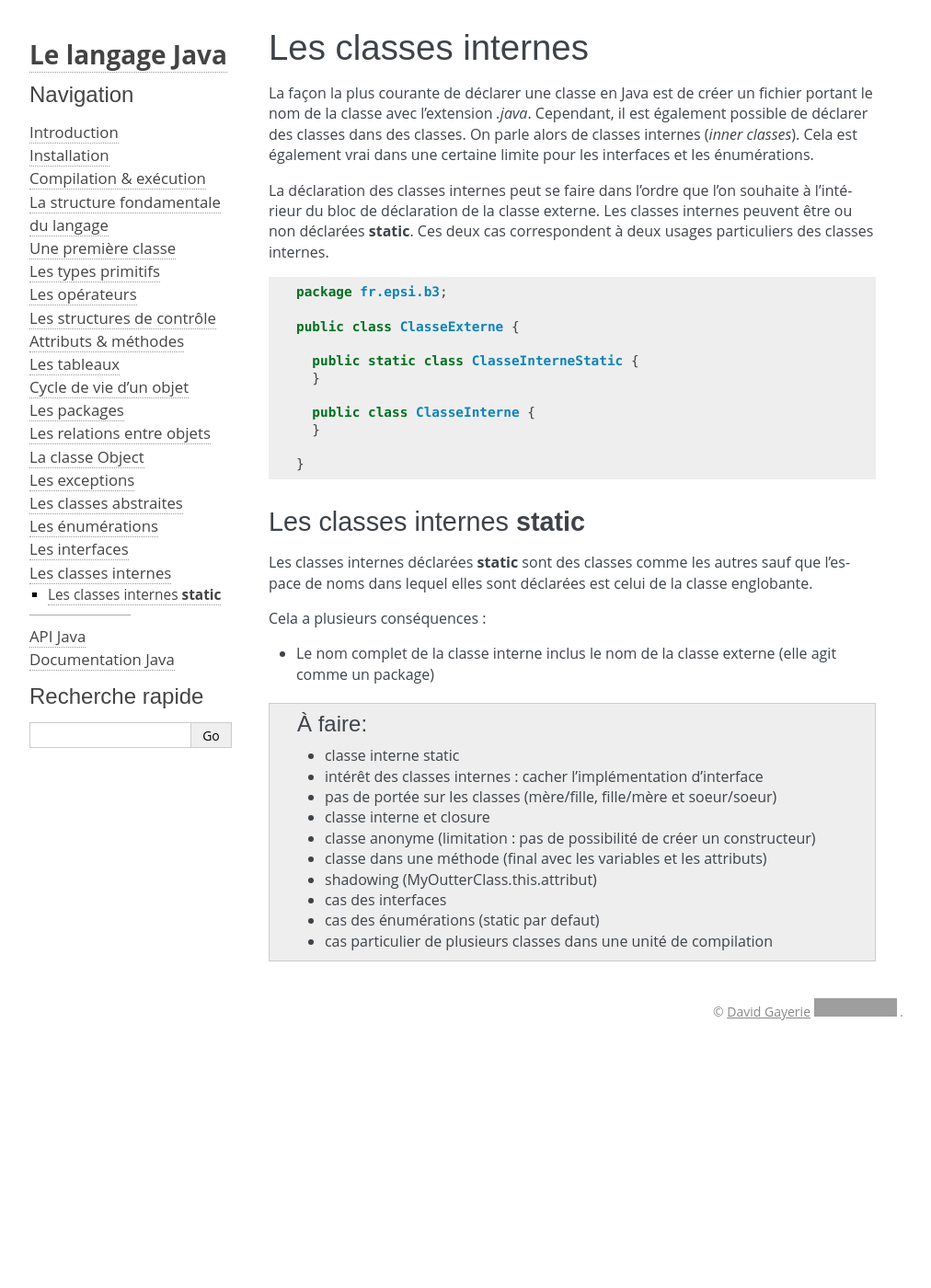
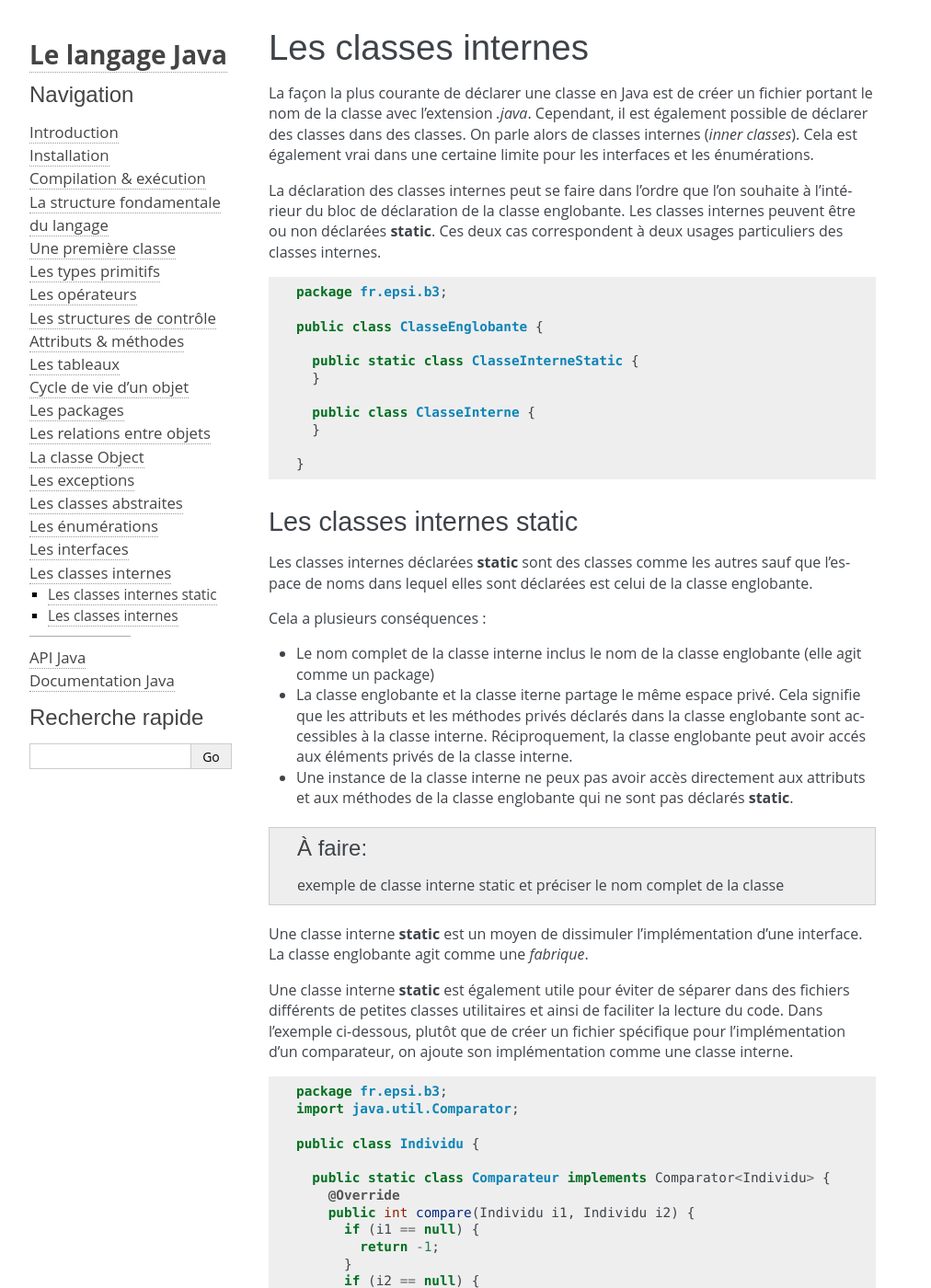
Before and after one commit to lanaflonPerso/cours-java-web, a Sphinx documentation site: the page built from source/classe_interne.rst, in a window 1280 px wide and 1400 px high. Shown: the whole window at 92% size, without its empty margins (138-1150 px from the left). Built offline with Sphinx 7.4.7, drawn with Linux system fonts in a browser that asks for light colours; formulas are drawn with MathJax 3; some of the changed text lies outside the part shown; grey boxes are pictures that could not be loaded.

Commit message:
classe interne

```diff
--- a/source/classe_interne.rst
+++ b/source/classe_interne.rst
@@ -8,7 +8,7 @@ internes (*inner classes*). Cela est également vrai dans une certaine limite po
 les interfaces et les énumérations.
 
 La déclaration des classes internes peut se faire dans l'ordre que l'on souhaite
-à l'intérieur du bloc de déclaration de la classe externe. Les classes internes
+à l'intérieur du bloc de déclaration de la classe englobante. Les classes internes
 peuvent être ou non déclarées **static**. Ces deux cas correspondent à deux
 usages particuliers des classes internes.
 
@@ -16,7 +16,7 @@ usages particuliers des classes internes.
 
   package ROOT_PKG;
 
-  public class ClasseExterne {
+  public class ClasseEnglobante {
 
     public static class ClasseInterneStatic {
     }
@@ -26,8 +26,8 @@ usages particuliers des classes internes.
 
   }
 
-Les classes internes **static**
-*******************************
+Les classes internes static
+***************************
 
 Les classes internes déclarées **static** sont des classes comme les autres sauf
 que l'espace de noms dans lequel elles sont déclarées est celui de la classe
@@ -35,8 +35,102 @@ englobante.
 
 Cela a plusieurs conséquences :
 
-* Le nom complet de la classe interne inclus le nom de la classe externe (elle
+* Le nom complet de la classe interne inclus le nom de la classe englobante (elle
   agit comme un package)
+* La classe englobante et la classe iterne partage le même espace privé. Cela
+  signifie que les attributs et les méthodes privés déclarés dans la classe
+  englobante sont accessibles à la classe interne. Réciproquement, la classe
+  englobante peut avoir accés aux éléments privés de la classe interne.
+* Une instance de la classe interne ne peux pas avoir accès directement aux
+  attributs et aux méthodes de la classe englobante qui ne sont pas déclarés
+  **static**.
+
+.. todo::
+  exemple de classe interne static et préciser le nom complet de la classe
+
+Une classe interne **static** est un moyen de dissimuler l'implémentation
+d'une interface. La classe englobante agit comme une *fabrique*.
+
+Une classe interne **static** est également utile pour éviter de séparer
+dans des fichiers différents de petites classes utilitaires et ainsi de faciliter
+la lecture du code. Dans l'exemple ci-dessous, plutôt que de créer un fichier
+spécifique pour l'implémentation d'un comparateur, on ajoute son implémentation
+comme une classe interne.
+
+::
+
+  package ROOT_PKG;
+  import java.util.Comparator;
+
+  public class Individu {
+
+    public static class Comparateur implements Comparator<Individu> {
+      @Override
+      public int compare(Individu i1, Individu i2) {
+        if (i1 == null) {
+          return -1;
+        }
+        if (i2 == null) {
+          return 1;
+        }
+        int cmp = i1.nom.compareTo(i2.nom);
+        if (cmp == 0) {
+          cmp = i1.prenom.compareTo(i2.prenom);
+        }
+        return cmp;
+      }
+    }
+
+    private final String prenom;
+    private final String nom;
+
+    public Individu(String prenom, String nom) {
+      this.prenom = prenom;
+      this.nom = nom;
+    }
+
+    @Override
+    public String toString() {
+      return this.prenom + " " + this.nom;
+    }
+
+  }
+
+::
+
+  Individu[] individus = {
+      new Individu("John", "Eod"),
+      new Individu("Annabel", "Doe"),
+      new Individu("John", "Doe")
+  };
+
+  Arrays.sort(individus, new Individu.Comparateur());
+
+  System.out.println(Arrays.toString(individus));
+
+Dans l'exemple ci-dessus, la classe *Individu* fournit publiquement une
+implémentation d'un Comparator_ qui permet de comparer deux instances en
+fonction de leur nom et de leur prénom. Notez que l'implémentation de la
+méthode *compare* peut accéder aux attributs privés *nom* et *prenom* de la
+classe englobante.
+
+Les classes internes
+********************
+
+Une instance d'une classe interne qui n'est pas déclarée avec le mot-clé
+**static** est liée au contexte d'exécution d'une instance de la classe
+englobante.
+
+Comme pour les classes internes **static**, le nom complet de classe interne
+inclus celui de la classe englobante et les deux classes partagent le même
+espace privé. Mais il y a également d'autres conséquences :
+
+* une instance d'une classe interne ne peut être crée que s'il existe un contexte
+  d'exécution associé à une instance de la classe englobante. Donc, on ne peut
+  créer une instance d'une classe interne que dans un constructeur ou dans
+  une méthode de la classe englobante ou dans une de ses classes internes.
+* une instance d'une classe interne a accès directement au attribut de l'instance
+  dans le contexte de laquelle elle a été créée.
 
 
 .. todo::
@@ -51,3 +145,5 @@ Cela a plusieurs conséquences :
   * cas des interfaces
   * cas des énumérations (static par defaut)
   * cas particulier de plusieurs classes dans une unité de compilation
+
+.. _Comparator: https://docs.oracle.com/javase/8/docs/api/java/util/Comparator.html
```
